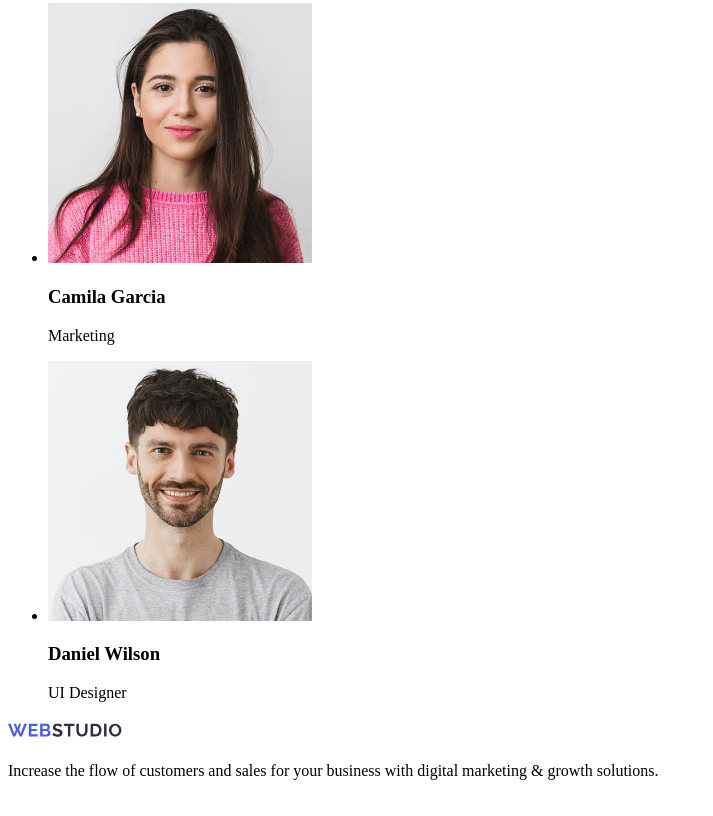
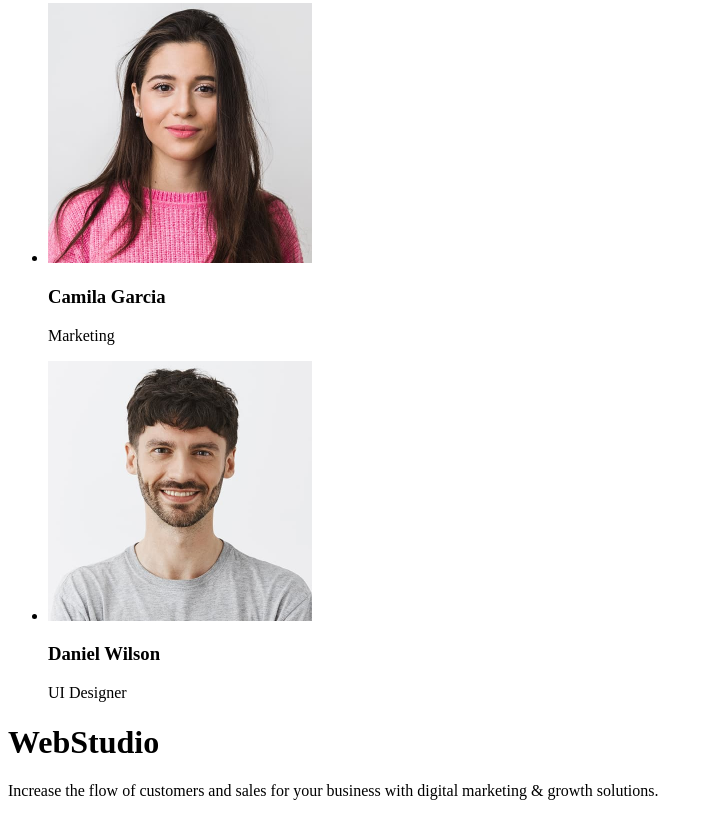
Before and after one commit to JulieBabaeva/goit-markup-hw-01, a plain HTML site: page index.html in a window 1280 px wide. Shown: the part 1334-2150 px from the top of the page, without its empty margins (0-713 px from the left). Drawn offline with Linux system fonts and the light colour scheme.

Commit message:
fix logo

```diff
--- a/index.html
+++ b/index.html
@@ -112,9 +112,7 @@
       </section>
     </main>
     <footer>
-      <a href="./index.html"
-        ><img src="./images/Logo.svg" alt="WebStudio" width="115" height="24" />
-      </a>
+      <h1>WebStudio</h1>
       <p>
         Increase the flow of customers and sales for your business with digital
         marketing & growth solutions.
```
